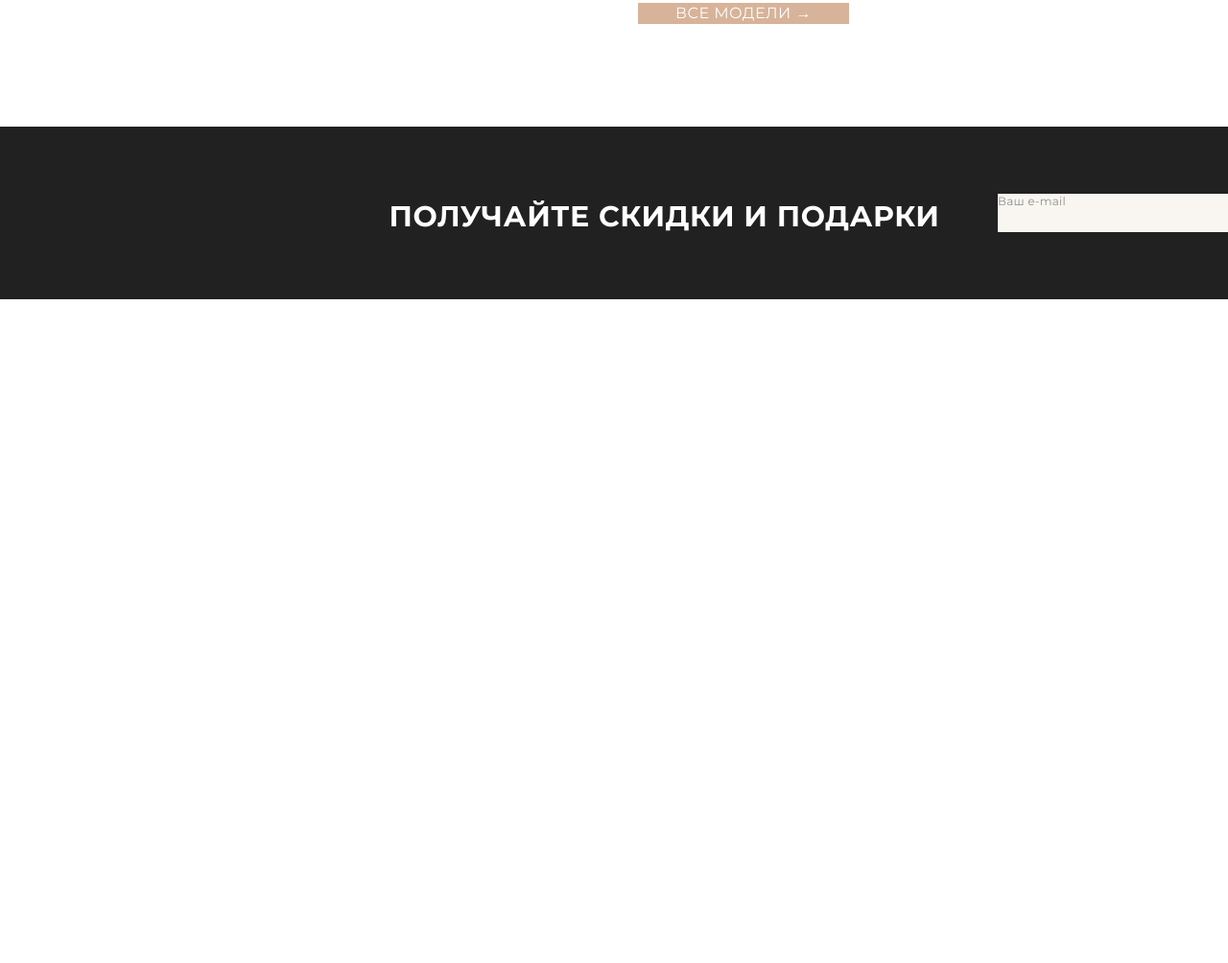
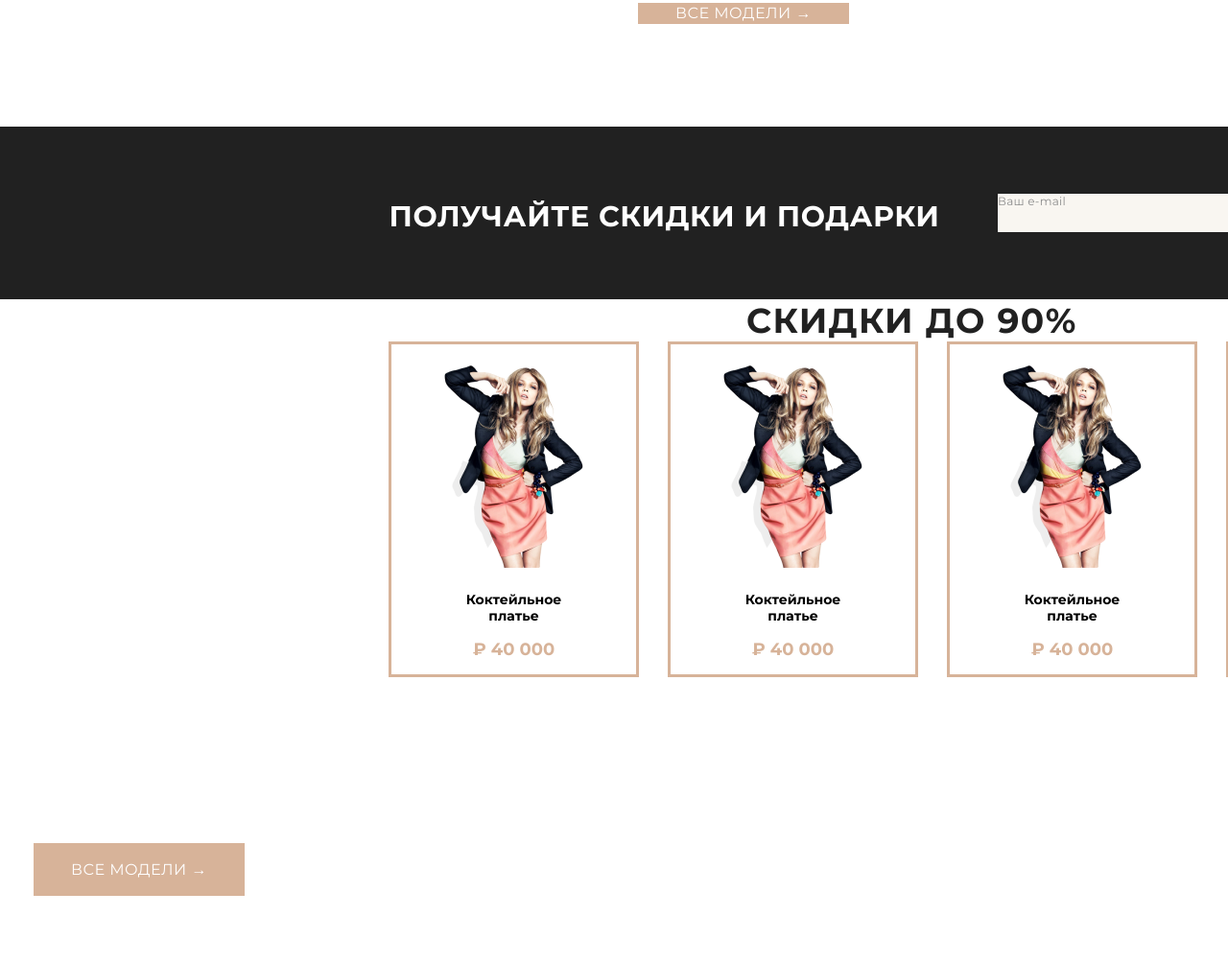
Before and after one commit to Dimfna/lessons, a plain HTML site: page index.html in a window 1280 px wide. Shown: the part 2574-3578 px from the top of the page at 96% size. Before the commit the page ends 2886 px from the top, so only its background shows below. Drawn offline with Linux system fonts and the light colour scheme; files whose address does not match are found by name.

Commit message:
sales_up

```diff
--- a/index.html
+++ b/index.html
@@ -125,6 +125,32 @@
 					<button>ПОДПИСАТЬСЯ</button>
 				</div>
 			</section>
+			<section class="sales_up_to_90">
+				<span class="sales_up">СКИДКИ ДО 90%</span>
+				 <div class="dresses">
+					 <div class="dress">
+						 <img src="./img/Rectangle 2.png" alt="dress">
+						 <span>Коктейльное <br> платье </span>
+						 <span>&#8381; 40 000</span>
+						</div>
+					<div class="dress">
+						<img src="./img/Rectangle 2.png" alt="dress">
+						<span>Коктейльное <br> платье</span>
+						<span>&#8381; 40 000</span>
+					</div>
+					<div class="dress">
+					  <img src="./img/Rectangle 2.png" alt="dress">
+						<span>Коктейльное <br> платье</span>
+						<span>&#8381; 40 000</span>
+					</div>
+					<div class="dress">
+						<img src="./img/Rectangle 2.png" alt="dress">
+						<span>Коктейльное <br> платье</span>
+						<span>&#8381; 40 000</span>
+					</div>
+					</div>
+					<button class="all_models_button">ВСЕ МОДЕЛИ &#8594;</button>
+			</section>
       </div>
   </body>
 </html>
--- a/style.css
+++ b/style.css
@@ -527,3 +527,18 @@ button {
     background: #D7B399;
     margin: 70px 405px 70px 35px;
 }
+
+.sales_up {
+    width: 344px;
+    height: 44px;
+    font-family: Montserrat;
+    font-style: normal;
+    font-weight: bold;
+    font-size: 36px;
+    line-height: 44px;
+    letter-spacing: 0.04em;
+    text-transform: uppercase;
+    color: #212121;
+    margin-left: 778px;
+    margin-bottom: 103px;
+}
```
